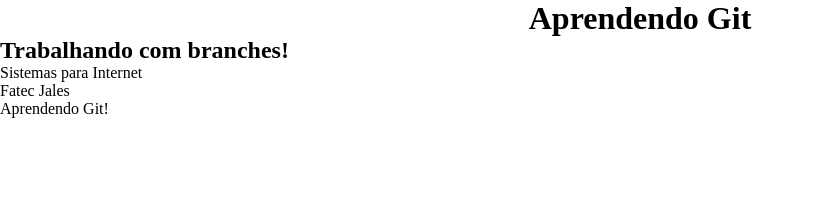
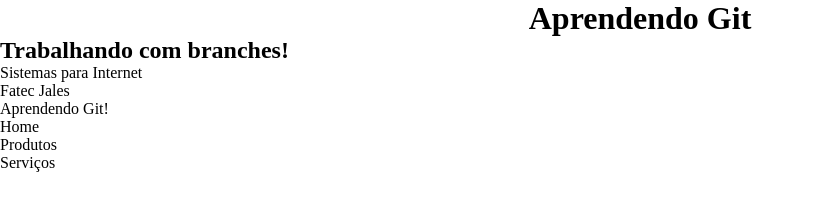
Before and after one commit to prof-jlgregorio/intro_git_si, a plain HTML site: page index.html in a window 1280 px wide. Shown: the whole page, without its empty margins (0-815 px from the left). Drawn offline with Linux system fonts and the light colour scheme.

Commit message:
Menu is OK

```diff
--- a/index.html
+++ b/index.html
@@ -21,6 +21,14 @@
             </ul>
         </main>
 
+        <nav>
+           <ul>
+                <li>Home</li>
+                <li>Produtos</li>
+                <li>Serviços</li>
+           </ul>
+        </nav>
+
     </div>
 
 </body>
```
